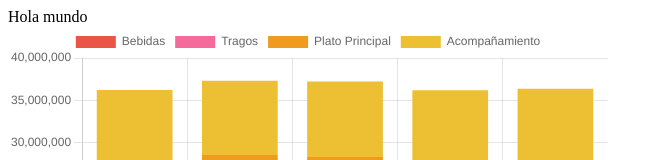
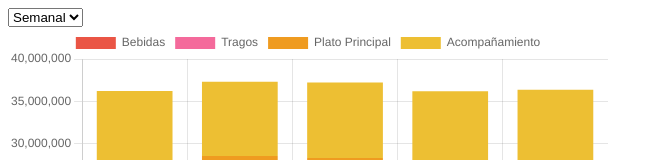
Before and after one commit to matiasop/restaurant_data_visualizer_frontend, a React (Create React App) app: page / in a window 1280 px wide. Shown: the top 160 px of the page, without its empty margins (0-663 px from the left). Built offline with nearby package versions, Linux system fonts and the light colour scheme.

Commit message:
feat(chart-selector): add chart selector component

```diff
--- a/src/App.js
+++ b/src/App.js
@@ -1,15 +1,14 @@
-import './App.css';
+import "./App.css";
 
-import BarChart from './components/BarChart';
-import './App.css';
+import ChartSelector from "./components/ChartSelector";
+import "./App.css";
 
 const App = () => {
   return (
     <div>
-      <div>Hola mundo</div>
-      <BarChart/>
+      <ChartSelector />
     </div>
-  )
-}
+  );
+};
 
 export default App;
--- a/src/components/BarChart.js
+++ b/src/components/BarChart.js
@@ -2,8 +2,9 @@ import React, { useState, useEffect } from "react";
 import { Bar } from "react-chartjs-2";
 import { Chart as ChartJS } from "chart.js/auto";
 import sampleData from "../sampleData";
+import monthData from "../monthData";
 
-const BarChart = () => {
+const BarChart = ({ group }) => {
   const [labels, setLabels] = useState([]);
   const [subLabels, setSubLabels] = useState([]);
   const [colors, setColors] = useState([]);
@@ -20,13 +21,19 @@ const BarChart = () => {
   ];
 
   useEffect(() => {
-    const subKeys = Object.keys(sampleData.datasets);
-    setLabels(sampleData.labels);
+    let data = {};
+    if (group === "weekday") {
+      data = sampleData;
+    } else if (group === "month") {
+      data = monthData;
+    }
+    const subKeys = Object.keys(data.datasets);
+    setLabels(data.labels);
     setSubLabels(subKeys);
     const colors_aux = {};
     subKeys.forEach((key, index) => (colors_aux[key] = palette[index]));
     setColors(colors_aux);
-  }, []);
+  }, [group]);
 
   return (
     <Bar
--- /dev/null
+++ b/src/components/ChartSelector.js
@@ -0,0 +1,39 @@
+import React, { useState } from "react";
+
+import BarChart from "./BarChart";
+
+const options = [
+  {
+    label: "Semanal",
+    value: "weekday",
+  },
+  {
+    label: "Mensual",
+    value: "month",
+  },
+];
+
+const ChartSelector = () => {
+  const [selectedValue, setSelectedValue] = useState("weekday");
+
+  const handleChange = (event) => {
+    setSelectedValue(event.target.value);
+  };
+
+  return (
+    <>
+      <div className="selectContainer">
+        <select value={selectedValue} onChange={handleChange}>
+          {options.map((option) => (
+            <option key={option.value} value={option.value}>
+              {option.label}
+            </option>
+          ))}
+        </select>
+      </div>
+      <BarChart group={selectedValue} />
+    </>
+  );
+};
+
+export default ChartSelector;
--- /dev/null
+++ b/src/monthData.js
@@ -0,0 +1,12 @@
+const monthData = {
+  labels: ["Enero", "Febrero", "Marzo"],
+  datasets: {
+    "Plato Principal": [51769000, 46614000, 52368000],
+    Bebidas: [7728500, 6688000, 8021000],
+    Acompañamiento: [20939500, 18694500, 21373000],
+    Tragos: [8381500, 7514500, 8598500],
+    total: [88818500, 79511000, 90360500],
+  },
+};
+
+export default monthData;
```
